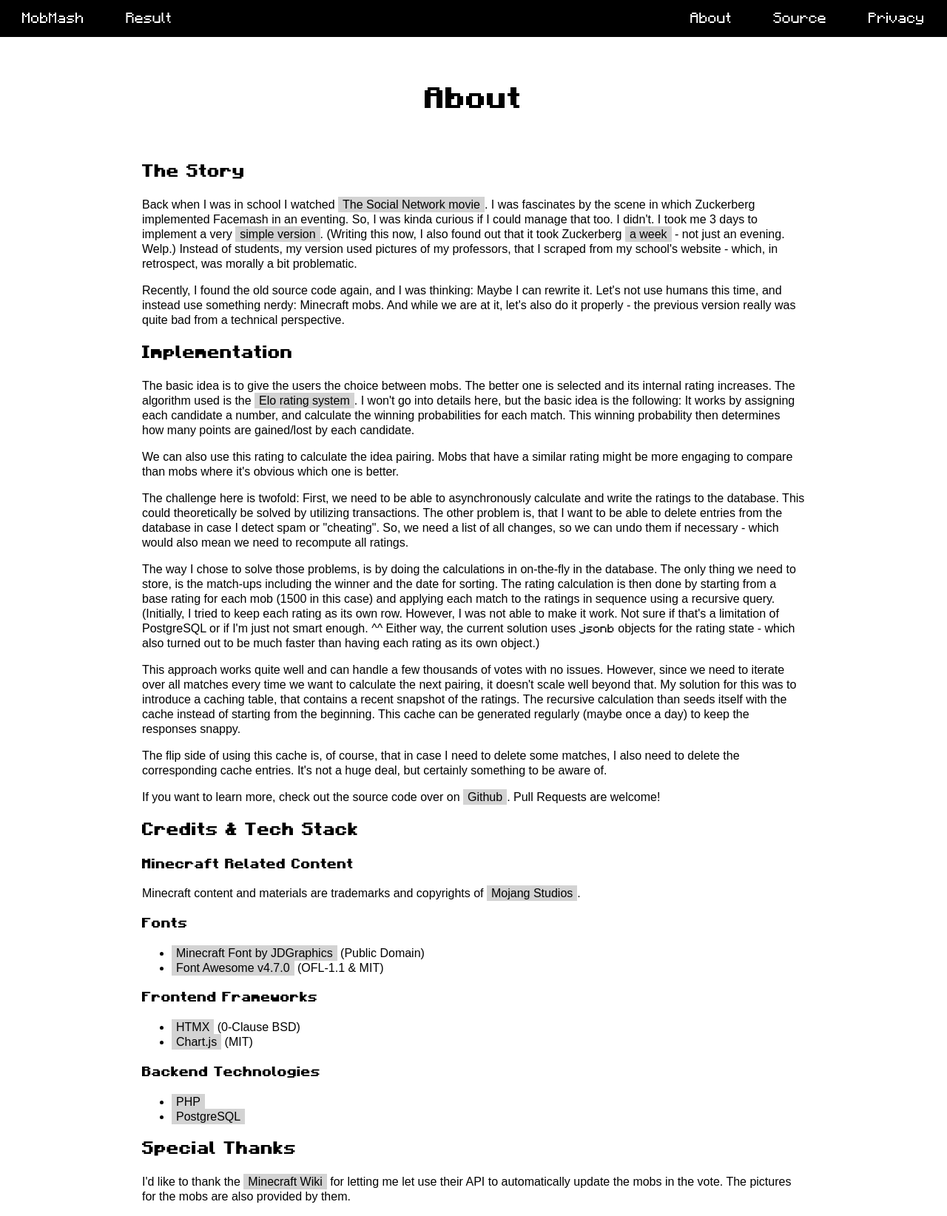
After one commit to sigmasternchen/mobmash.click, a PHP site: page /about in a window 1280 px wide. The commit adds this page. Shown: the whole page at 74% size. Run offline with PHP 8.4, Linux system fonts and the light colour scheme; a stand-in replaces the project's code that opens the database connection; some libraries are stand-ins or nearby versions.

Commit message:
feat: Add about page

```diff
--- /dev/null
+++ b/html/about/index.php
@@ -0,0 +1,8 @@
+<?php
+
+$title = "MobMash - About";
+$content = function () {
+    require __DIR__ . '/../../view/pages/about.php';
+};
+
+require_once __DIR__ . '/../../view/layout.php';
--- a/html/styles/main.css
+++ b/html/styles/main.css
@@ -15,6 +15,8 @@ nav {
     border-bottom: 1px solid black;
     margin: 0;
     display: block;
+    position: fixed;
+    top: 0;
 }
 
 nav ul {
@@ -69,11 +71,70 @@ nav a:hover, nav .active a {
     color: black;
 }
 
+#content {
+    padding-top: 50px;
+}
+
+.text-container {
+    width: 70vw;
+    margin-left: auto;
+    margin-right: auto;
+}
+
 h1 {
     text-align: center;
     font-size: 40px;
     margin: 60px;
 }
+
+.text-container p, .text-container a, .text-container li {
+    font-family: "Arial", sans-serif;
+    line-height: 20px;
+}
+
+.text-container a, .text-container a:visited {
+    text-decoration: none;
+    color: black;
+    position: relative;
+    transition: color 0.3s;
+    padding-left: 6px;
+    padding-top: 2px;
+    padding-right: 6px;
+    padding-bottom: 2px;
+}
+
+.text-container a::after {
+    content: '';
+    position: absolute;
+    top: 0;
+    right: 0;
+    left: 0;
+    bottom: 0;
+    background-color: black;
+    z-index: -2;
+}
+
+.text-container a::before {
+    content: '';
+    position: absolute;
+    top: 0;
+    right: 0;
+    width: 100%;
+    bottom: 0;
+    background-color: lightgrey;
+    transition: width 0.3s;
+    z-index: -1;
+}
+
+.text-container a:hover {
+    color: white;
+}
+
+.text-container a:hover::before {
+    width: 0;
+}
+
+
 
 .choice {
     position: relative;
--- a/view/layout.php
+++ b/view/layout.php
@@ -33,10 +33,12 @@
                 <?php makeNavigationLink("Privacy", "/privacy"); ?>
             </ul>
         </nav>
-        <?php
-            if (isset($content)) {
-                $content();
-            }
-        ?>
+        <div id="content">
+            <?php
+                if (isset($content)) {
+                    $content();
+                }
+            ?>
+        </div>
     </body>
 </html>
--- /dev/null
+++ b/view/pages/about.php
@@ -0,0 +1,104 @@
+<h1>About</h1>
+
+<div class="text-container">
+
+    <h2>The Story</h2>
+
+    <p>
+        Back when I was in school I watched <a href="https://en.wikipedia.org/wiki/The_Social_Network">
+        The Social Network movie</a>. I was fascinates by the scene in which Zuckerberg implemented Facemash in an
+        eventing. So, I was kinda curious if I could manage that too. I didn't. I took me 3 days to implement a very
+        <a href="https://github.com/overflowerror/promash">simple version</a>. (Writing this now, I also found out
+        that it took Zuckerberg
+        <a href="https://www.thecrimson.com/article/2003/11/19/facemash-creator-survives-ad-board-the/">a week</a>
+        - not just an evening. Welp.) Instead of students, my version used pictures of my professors, that I scraped
+        from my school's website - which, in retrospect, was morally a bit problematic.
+    </p>
+    <p>
+        Recently, I found the old source code again, and I was thinking: Maybe I can rewrite it. Let's not use humans
+        this time, and instead use something nerdy: Minecraft mobs. And while we are at it, let's also do it properly
+        - the previous version really was quite bad from a technical perspective.
+    </p>
+
+    <h2>Implementation</h2>
+
+    <p>
+        The basic idea is to give the users the choice between mobs. The better one is selected and its internal
+        rating increases. The algorithm used is the <a href="https://en.wikipedia.org/wiki/Elo_rating_system">Elo
+        rating system</a>. I won't go into details here, but the basic idea is the following: It works by assigning
+        each candidate a number, and calculate the winning probabilities for each match. This winning probability
+        then determines how many points are gained/lost by each candidate.
+    </p>
+    <p>
+        We can also use this rating to calculate the idea pairing. Mobs that have a similar rating might be more
+        engaging to compare than mobs where it's obvious which one is better.
+    </p>
+    <p>
+        The challenge here is twofold: First, we need to be able to asynchronously calculate and write the ratings to
+        the database. This could theoretically be solved by utilizing transactions. The other problem is, that I want
+        to be able to delete entries from the database in case I detect spam or "cheating". So, we need a list of all
+        changes, so we can undo them if necessary - which would also mean we need to recompute all ratings.
+    </p>
+    <p>
+        The way I chose to solve those problems, is by doing the calculations in on-the-fly in the database. The
+        only thing we need to store, is the match-ups including the winner and the date for sorting. The rating
+        calculation is then done by starting from a base rating for each mob (1500 in this case) and applying each
+        match to the ratings in sequence using a recursive query. (Initially, I tried to keep each rating as its
+        own row. However, I was not able to make it work. Not sure if that's a limitation of PostgreSQL or if I'm
+        just not smart enough. ^^ Either way, the current solution uses <code>jsonb</code> objects for the rating
+        state - which also turned out to be much faster than having each rating as its own object.)
+    </p>
+    <p>
+        This approach works quite well and can handle a few thousands of votes with no issues. However, since we
+        need to iterate over all matches every time we want to calculate the next pairing, it doesn't scale well
+        beyond that. My solution for this was to introduce a caching table, that contains a recent snapshot of
+        the ratings. The recursive calculation than seeds itself with the cache instead of starting from the
+        beginning. This cache can be generated regularly (maybe once a day) to keep the responses snappy.
+    </p>
+    <p>
+        The flip side of using this cache is, of course, that in case I need to delete some matches, I also need
+        to delete the corresponding cache entries. It's not a huge deal, but certainly something to be aware of.
+    </p>
+    <p>
+        If you want to learn more, check out the source code over on
+        <a href="https://github.com/overflowerror/mobmash.click">Github</a>. Pull Requests are welcome!
+    </p>
+
+    <h2>Credits & Tech Stack</h2>
+
+    <h3>Minecraft Related Content</h3>
+
+    <p>
+        Minecraft content and materials are trademarks and copyrights of <a href="https://www.minecraft.net/">Mojang Studios</a>.
+    </p>
+
+    <h3>Fonts</h3>
+
+    <ul>
+        <li><a href="https://www.fontspace.com/minecraft-font-f28180">Minecraft Font by JDGraphics</a> (Public Domain)</li>
+        <li><a href="http://fontawesome.io">Font Awesome v4.7.0</a> (OFL-1.1 & MIT)</li>
+    </ul>
+
+    <h3>Frontend Frameworks</h3>
+
+    <ul>
+        <li><a href="https://htmx.org/">HTMX</a> (0-Clause BSD)</li>
+        <li><a href="https://www.chartjs.org/">Chart.js</a> (MIT)</li>
+    </ul>
+
+
+    <h3>Backend Technologies</h3>
+
+    <ul>
+        <li><a href="https://www.php.net/">PHP</a></li>
+        <li><a href="https://www.postgresql.org/">PostgreSQL</a></li>
+    </ul>
+
+    <h2>Special Thanks</h2>
+
+    <p>
+        I'd like to thank the <a href="https://minecraft.wiki/">Minecraft Wiki</a> for letting me let use their API to
+        automatically update the mobs in the vote. The pictures for the mobs are also provided by them.
+    </p>
+
+</div>
```
